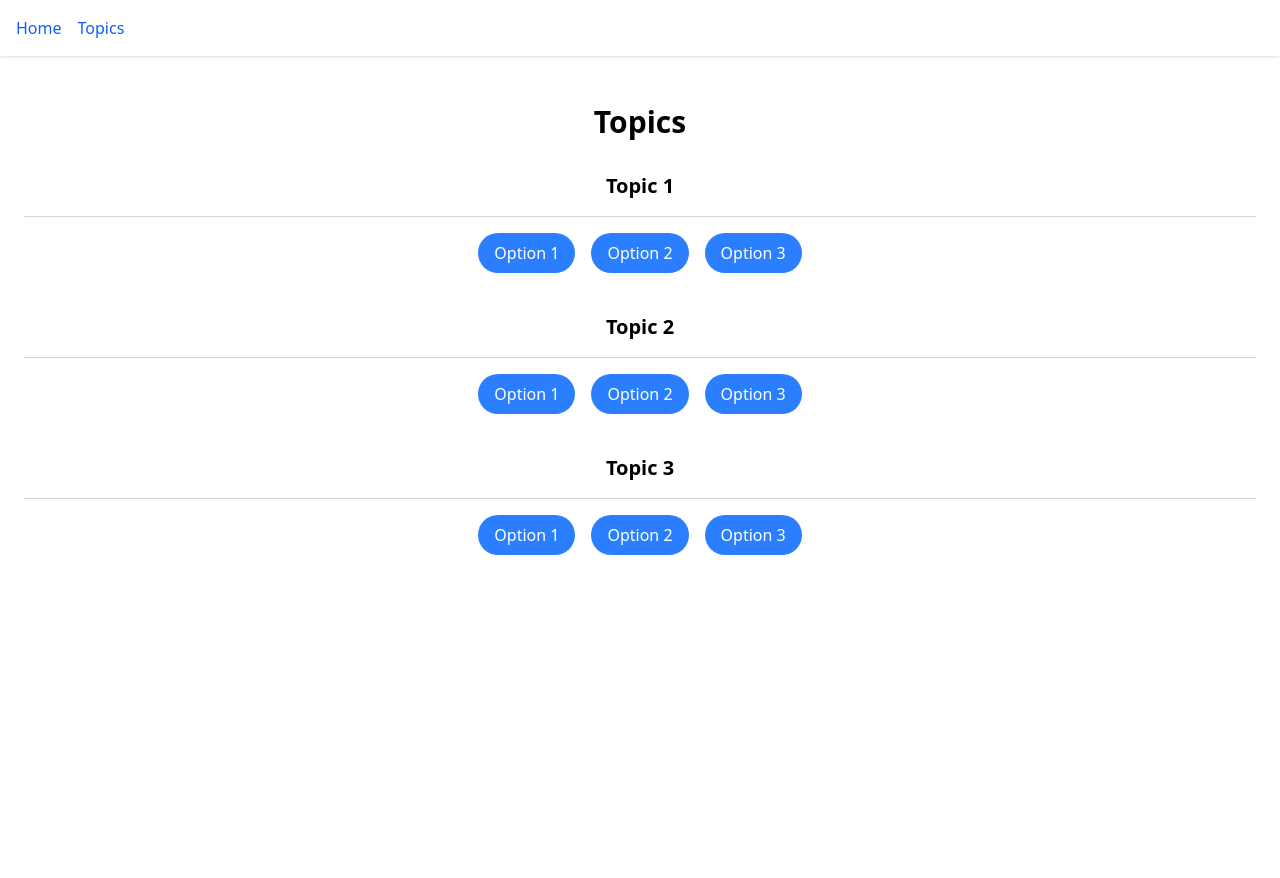
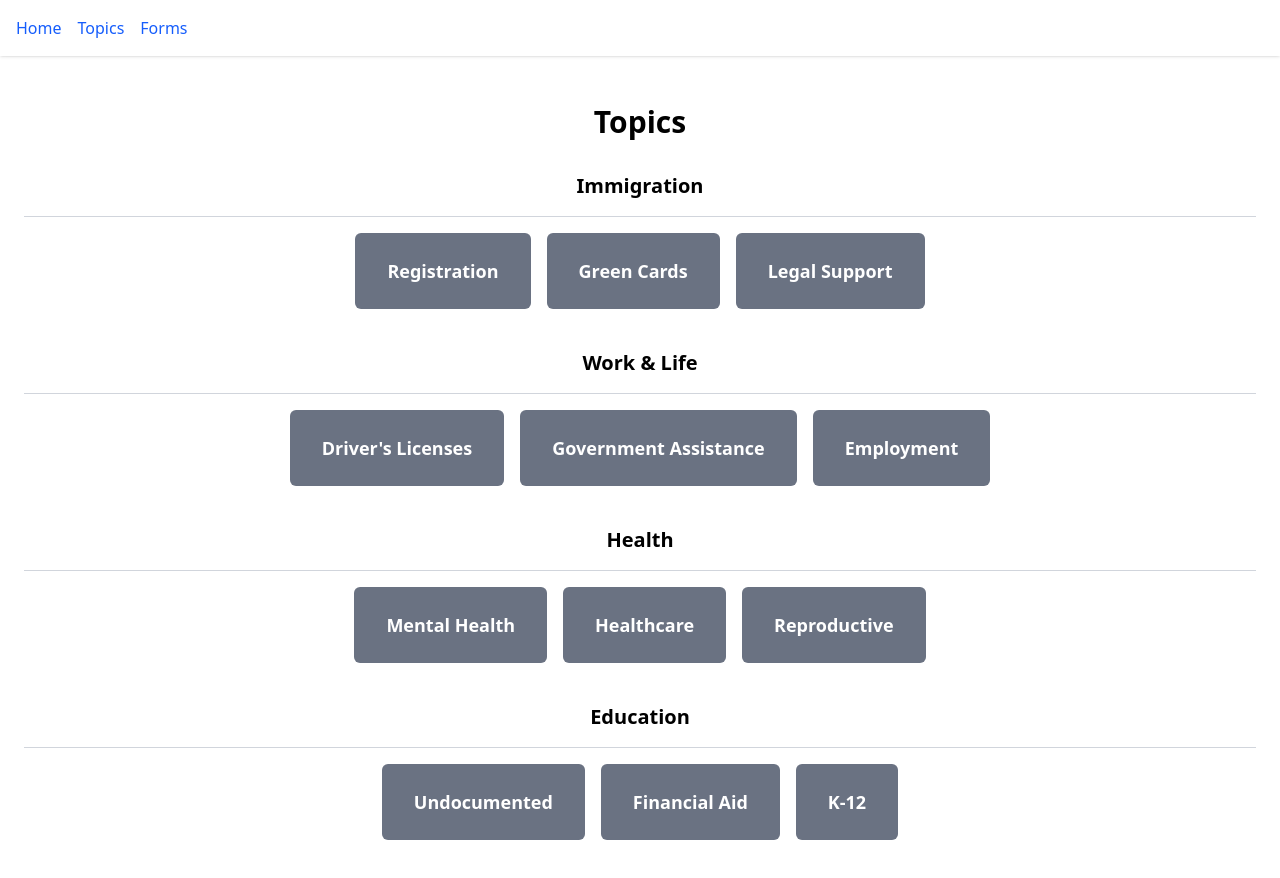
Before and after one commit to juanms23/welcome-to-america, a React (Vite) app in the folder client/: page /topics in a window 1280 px wide. Shown: the top 878 px of the page. Built offline with nearby package versions, Linux system fonts and the light colour scheme.

Commit message:
LinkButton Component, Forms, Topics

```diff
--- a/client/src/App.jsx
+++ b/client/src/App.jsx
@@ -1,6 +1,7 @@
 import { BrowserRouter, Routes, Route, Link } from 'react-router-dom';
 import Home from './pages/Home';
 import Topics from './pages/Topics';
+import Forms from './pages/Forms';
 
 function App() {
   return (
@@ -8,11 +9,13 @@ function App() {
       <nav className="fixed left-0 top-0 w-screen z-10 p-4 bg-white flex gap-4 shadow">
         <Link to="/" className="text-blue-600 hover:underline">Home</Link>
         <Link to="/topics" className="text-blue-600 hover:underline">Topics</Link>
+        <Link to="/forms" className="text-blue-600 hover:underline">Forms</Link>
       </nav>
       <div className="pt-20">
         <Routes>
           <Route path="/" element={<Home />} />
           <Route path="/topics" element={<Topics />} />
+          <Route path="/forms" element={<Forms />} />
         </Routes>
       </div>
     </BrowserRouter>
--- /dev/null
+++ b/client/src/components/LinkButton.jsx
@@ -0,0 +1,15 @@
+import { Link } from "react-router-dom";
+
+function LinkButton({ to, children, className = "", ...props }) {
+  return (
+    <Link
+      to={to}
+      className={`block min-w-[12rem] px-4 py-4 bg-gray-500 text-white rounded-xl text-xl font-semibold flex items-center justify-center text-center shadow hover:bg-gray-600 transition ${className}`}
+      {...props}
+    >
+      {children}
+    </Link>
+  );
+}
+
+export default LinkButton;
--- /dev/null
+++ b/client/src/pages/Forms.jsx
@@ -0,0 +1,59 @@
+import LinkButton from "../components/LinkButton";
+
+function Forms() {
+  const forms = [
+    {
+      title: "Most Accessed",
+      buttons: [
+        { label: "form link", to: "https://www.uscis.gov/" },
+        { label: "form link", to: "https://www.uscis.gov/" },
+        { label: "form link", to: "https://www.uscis.gov/" },
+      ],
+    },
+    {
+      title: "Family",
+      buttons: [
+        { label: "form link", to: "https://www.uscis.gov/" },
+        { label: "form link", to: "https://www.uscis.gov/" },
+        { label: "form link", to: "https://www.uscis.gov/" },
+      ],
+    },
+    {
+      title: "Employment",
+      buttons: [
+        { label: "form link", to: "https://www.uscis.gov/" },
+        { label: "form link", to: "https://www.uscis.gov/" },
+        { label: "form link", to: "https://www.uscis.gov/" },
+      ],
+    },
+    {
+      title: "Humanitarian",
+      buttons: [
+        { label: "form link", to: "https://www.uscis.gov/" },
+        { label: "form link", to: "https://www.uscis.gov/" },
+        { label: "form link", to: "https://www.uscis.gov/" },
+      ],
+    },
+  ];
+
+  return (
+    <div className="min-h-screen p-6">
+      <h1 className="text-3xl text-center font-bold mb-8">Forms</h1>
+      {forms.map((form, index) => (
+        <div key={index} className="mb-10">
+          <h2 className="text-xl text-center font-semibold">{form.title}</h2>
+          <hr className="my-4 border-gray-300" />
+          <div className="flex flex-wrap justify-center gap-4">
+            {form.buttons.map((btn, idx) => (
+              <LinkButton key={idx} to={btn.to} className="bg-gray-400">
+                {btn.label}
+              </LinkButton>
+            ))}
+          </div>
+        </div>
+      ))}
+    </div>
+  );
+}
+
+export default Forms;
--- a/client/src/pages/Topics.jsx
+++ b/client/src/pages/Topics.jsx
@@ -1,35 +1,58 @@
+import { Link } from "react-router-dom";
+
 function App() {
   const topics = [
     {
-      title: "Topic 1",
-      buttons: ["Option 1", "Option 2", "Option 3"],
+      title: "Immigration",
+      buttons: [
+        { label: "Registration", to: "/Registration" },
+        { label: "Green Cards", to: "/Green-cards" },
+        { label: "Legal Support", to: "/Legal-support" },
+      ],
     },
     {
-      title: "Topic 2",
-      buttons: ["Option 1", "Option 2", "Option 3"],
+      title: "Work & Life",
+      buttons: [
+        { label: "Driver's Licenses", to: "/Drivers-licenses" },
+        { label: "Government Assistance", to: "/Government-assistance" },
+        { label: "Employment", to: "/Employment" },
+      ],
     },
     {
-      title: "Topic 3",
-      buttons: ["Option 1", "Option 2", "Option 3"],
+      title: "Health",
+      buttons: [
+        { label: "Mental Health", to: "/Mental-health" },
+        { label: "Healthcare", to: "/Healthcare" },
+        { label: "Reproductive", to: "/Reproductive" },
+      ],
+    },
+    {
+      title: "Education",
+      buttons: [
+        { label: "Undocumented", to: "/Undocumented" },
+        { label: "Financial Aid", to: "/Financial-aid" },
+        { label: "K-12", to: "/K-12" },
+      ],
     },
   ];
 
   return (
-    <div className="min-h-screen p-6 text-center">
-      <h1 className="text-3xl font-bold mb-8">Topics</h1>
+    <div className="min-h-screen p-6">
+      <h1 className="text-3xl text-center font-bold mb-8">Topics</h1>
 
       {topics.map((topic, index) => (
         <div key={index} className="mb-10">
-          <h2 className="text-xl font-semibold">{topic.title}</h2>
+          <h2 className="text-xl text-center font-semibold">{topic.title}</h2>
           <hr className="my-4 border-gray-300" />
-          <div className="flex gap-4 flex-wrap justify-center">
-            {topic.buttons.map((label, idx) => (
-              <button
+          <div className="flex gap-4 flex-wrap justify-center items-center">
+            {topic.buttons.map((btn, idx) => (
+              <Link
                 key={idx}
-                className="bg-blue-500 text-white px-4 py-2 rounded-full hover:bg-blue-600 transition"
+                to={btn.to}
+                className="bg-gray-500 text-white px-8 py-6 rounded-md text-lg font-semibold hover:bg-gray-600 transition flex items-center justify-center"
               >
-                {label}
-              </button>
+                {btn.label}
+              </Link>
             ))}
           </div>
         </div>
```
